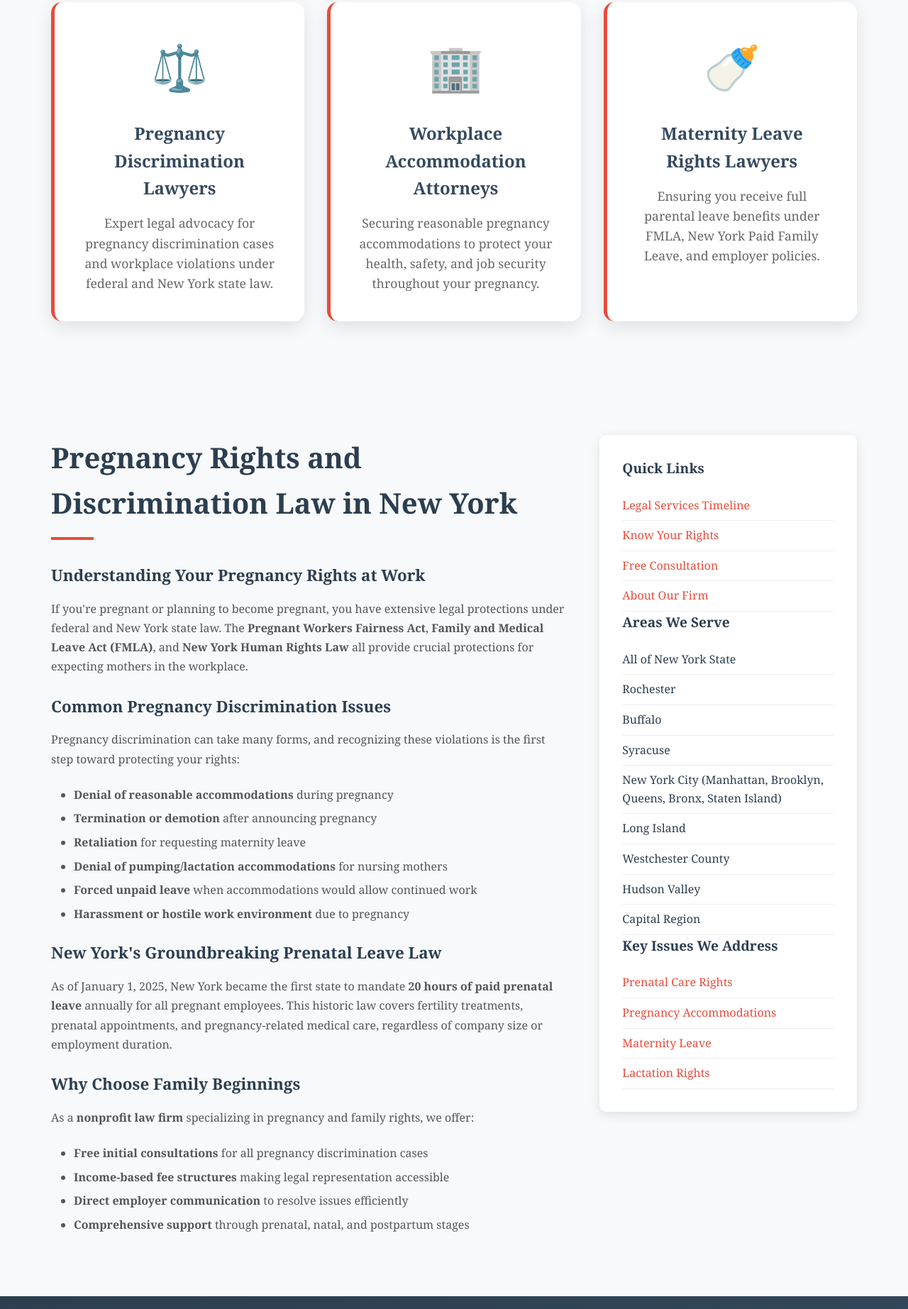
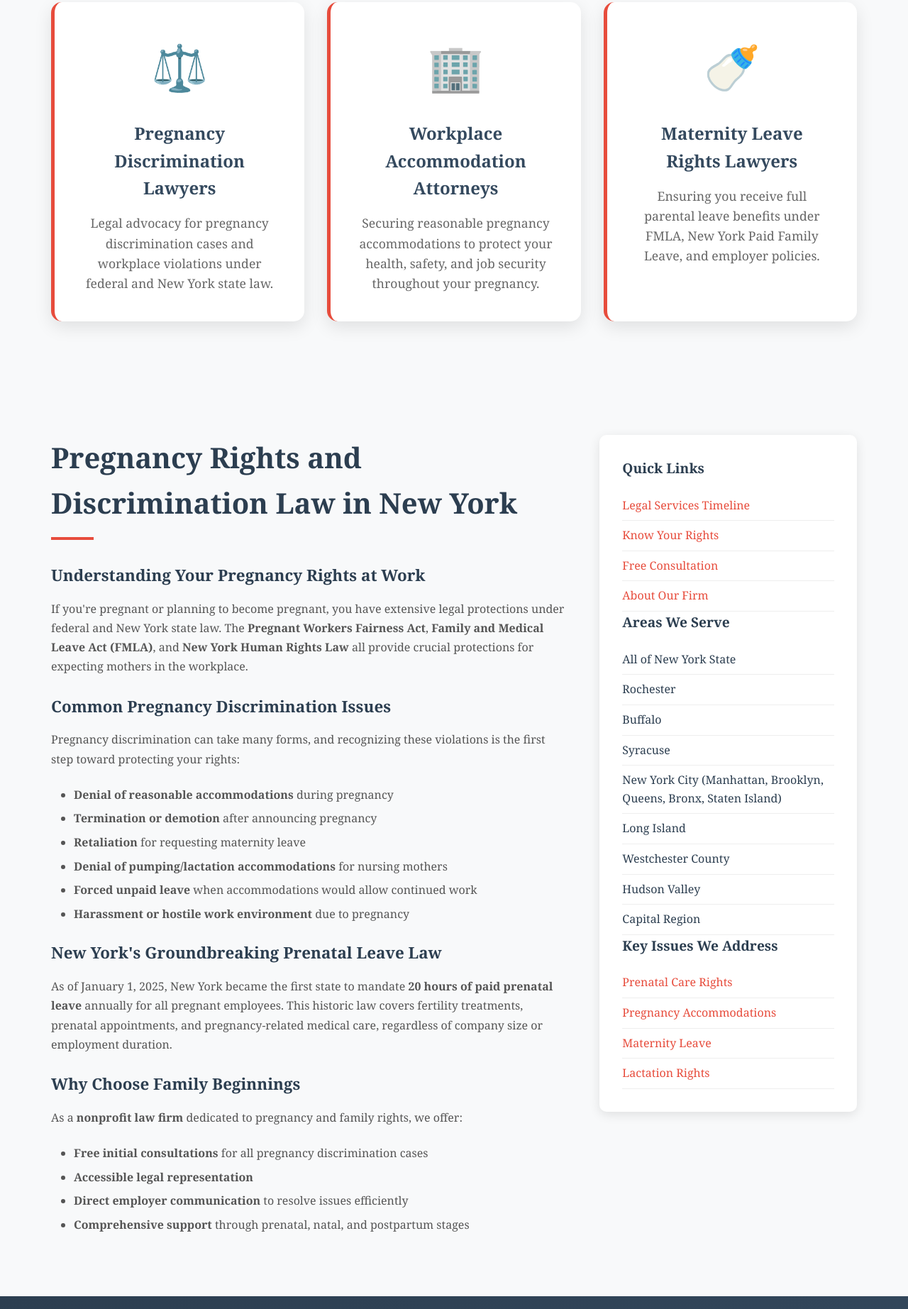
Before and after one commit to CarlGaul/FamilyBeginnings, a plain HTML site: page index.html in a window 1280 px wide. Shown: the part 952-2797 px from the top of the page at 71% size. Drawn offline with Linux system fonts and the light colour scheme.

Commit message:
Update index.html

```diff
--- a/index.html
+++ b/index.html
@@ -477,7 +477,7 @@
         <section class="hero">
             <div class="container">
                 <h1>NYC Pregnancy Discrimination Lawyers Protecting Your Rights</h1>
-                <p>Family Beginnings is a nonprofit law firm providing free consultations and expert legal representation for pregnancy discrimination, workplace accommodations, and maternity leave rights in New York.</p>
+                <p>Family Beginnings is a nonprofit law firm providing free consultations and legal representation for pregnancy discrimination, workplace accommodations, and maternity leave rights in New York.</p>
                 <div class="cta-buttons">
                     <a href="contact.html" class="cta-button" aria-label="Schedule your free legal consultation">Get Free Consultation</a>
                     <a href="legalservices.html" class="cta-button secondary" aria-label="Learn about our legal services">Our Services</a>
@@ -493,7 +493,7 @@
                     <div class="service-card" data-service="pregnancy-discrimination">
                         <span class="service-icon" role="img" aria-label="Legal representation">⚖️</span>
                         <h3>Pregnancy Discrimination Lawyers</h3>
-                        <p>Expert legal advocacy for pregnancy discrimination cases and workplace violations under federal and New York state law.</p>
+                        <p>Legal advocacy for pregnancy discrimination cases and workplace violations under federal and New York state law.</p>
                     </div>
 
                     <div class="service-card" data-service="workplace-accommodations">
@@ -536,10 +536,10 @@
                         <p>As of January 1, 2025, New York became the first state to mandate <strong>20 hours of paid prenatal leave</strong> annually for all pregnant employees. This historic law covers fertility treatments, prenatal appointments, and pregnancy-related medical care, regardless of company size or employment duration.</p>
 
                         <h3>Why Choose Family Beginnings</h3>
-                        <p>As a <strong>nonprofit law firm</strong> specializing in pregnancy and family rights, we offer:</p>
+                        <p>As a <strong>nonprofit law firm</strong> dedicated to pregnancy and family rights, we offer:</p>
                         <ul>
                             <li><strong>Free initial consultations</strong> for all pregnancy discrimination cases</li>
-                            <li><strong>Income-based fee structures</strong> making legal representation accessible</li>
+                            <li><strong>Accessible legal representation</strong> </li>
                             <li><strong>Direct employer communication</strong> to resolve issues efficiently</li>
                             <li><strong>Comprehensive support</strong> through prenatal, natal, and postpartum stages</li>
                         </ul>
```
